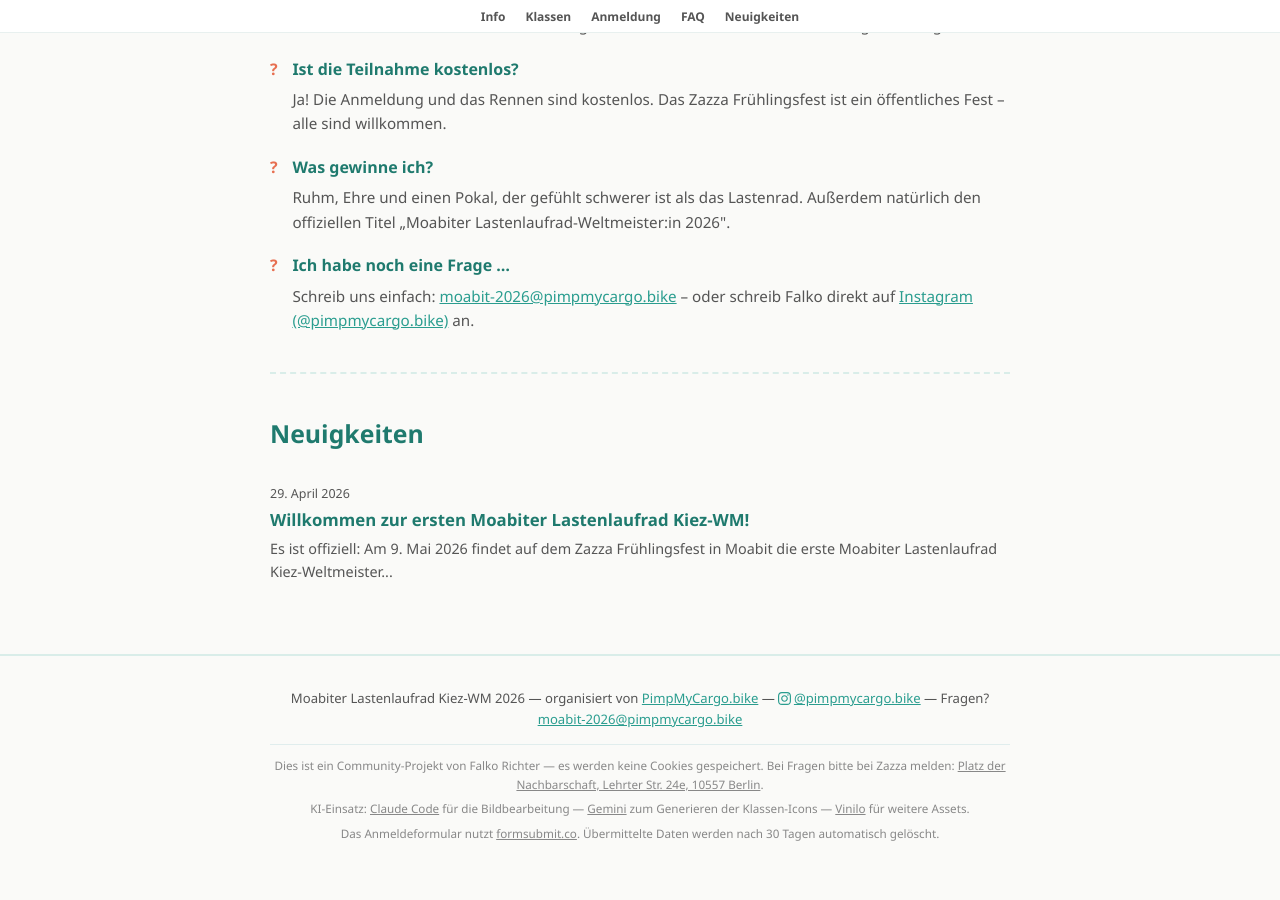
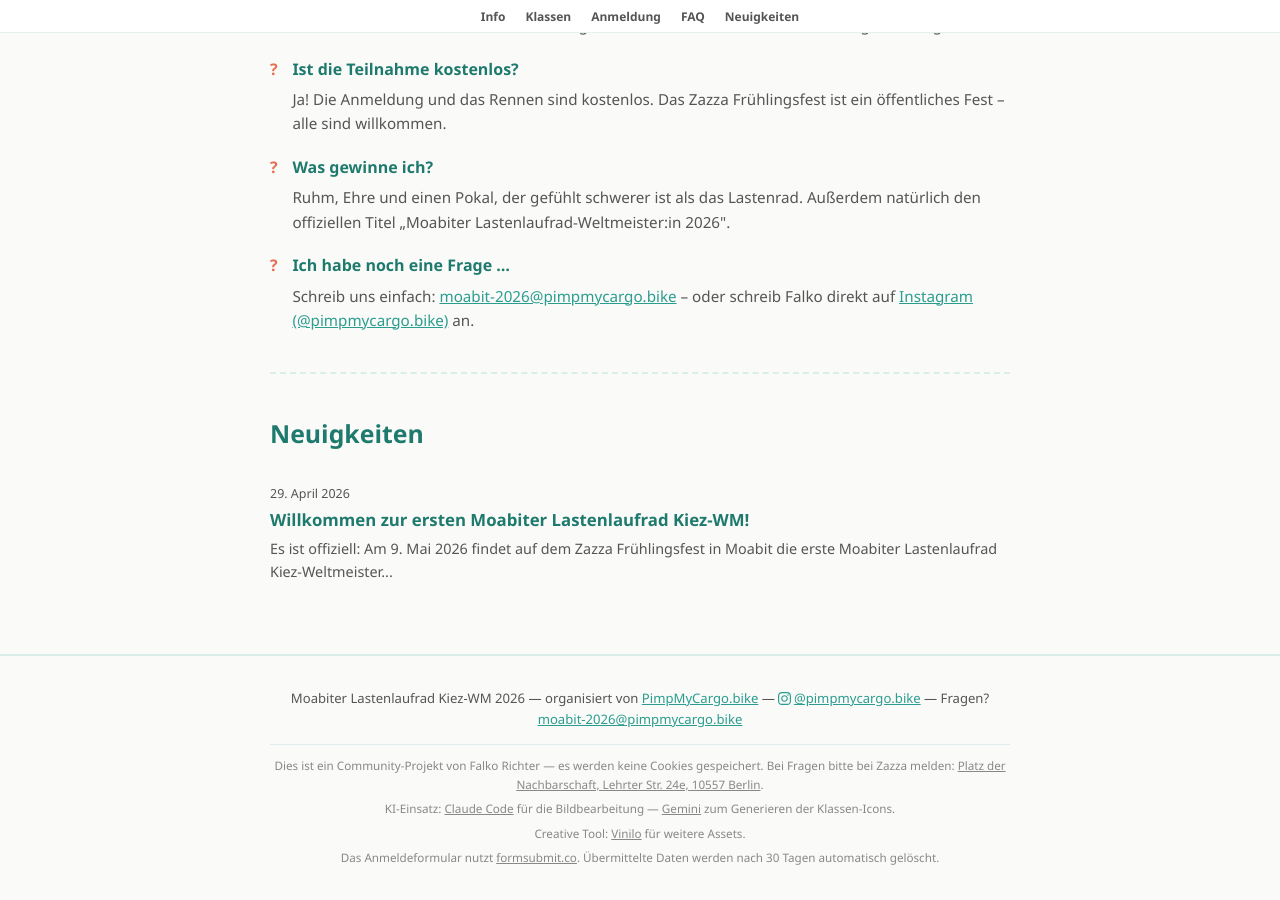
Before and after one commit to falkorichter/moabit-lastenlaufrad-champion-2026, a Jekyll site: the page built from index.html, in a window 1280 px wide and 900 px high, scrolled down 2570 px. Built offline with Jekyll 4.4.1, drawn with Linux system fonts in a browser that asks for light colours; before the commit the page ends 3445 px from its top, so only the background shows below that.

Commit message:
Separate Vinilo as creative tool from AI tools in imprint
Co-Authored-By: Claude Sonnet 4.6 <noreply@anthropic.com>

```diff
--- a/_layouts/default.html
+++ b/_layouts/default.html
@@ -27,8 +27,10 @@
         </p>
         <p>
           KI-Einsatz: <a href="https://claude.ai/code" target="_blank" rel="noopener">Claude Code</a> für die Bildbearbeitung &mdash;
-          <a href="https://gemini.google.com" target="_blank" rel="noopener">Gemini</a> zum Generieren der Klassen-Icons &mdash;
-          <a href="https://apps.apple.com/de/app/vinilo-crafting/id1554518531" target="_blank" rel="noopener">Vinilo</a> für weitere Assets.
+          <a href="https://gemini.google.com" target="_blank" rel="noopener">Gemini</a> zum Generieren der Klassen-Icons.
+        </p>
+        <p>
+          Creative Tool: <a href="https://apps.apple.com/de/app/vinilo-crafting/id1554518531" target="_blank" rel="noopener">Vinilo</a> für weitere Assets.
         </p>
         <p>
           Das Anmeldeformular nutzt <a href="https://formsubmit.co" target="_blank" rel="noopener">formsubmit.co</a>.
```
